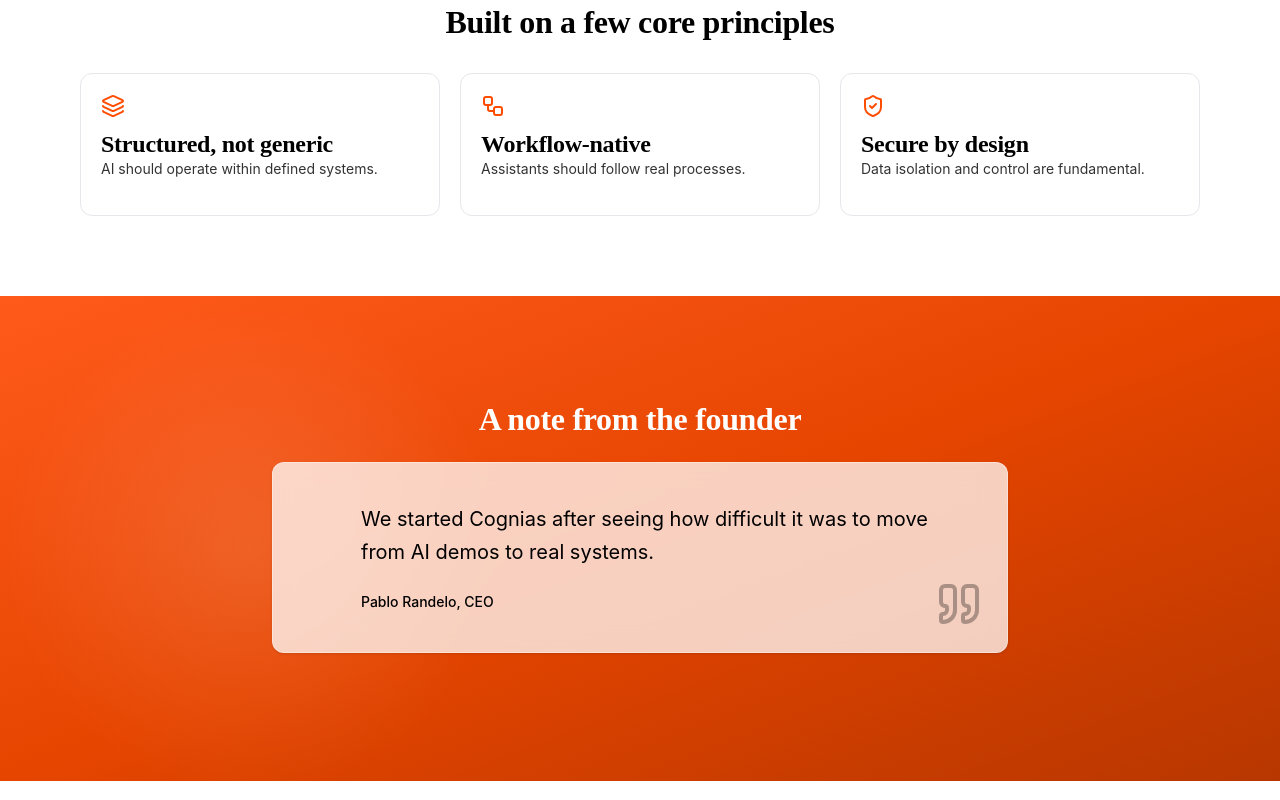
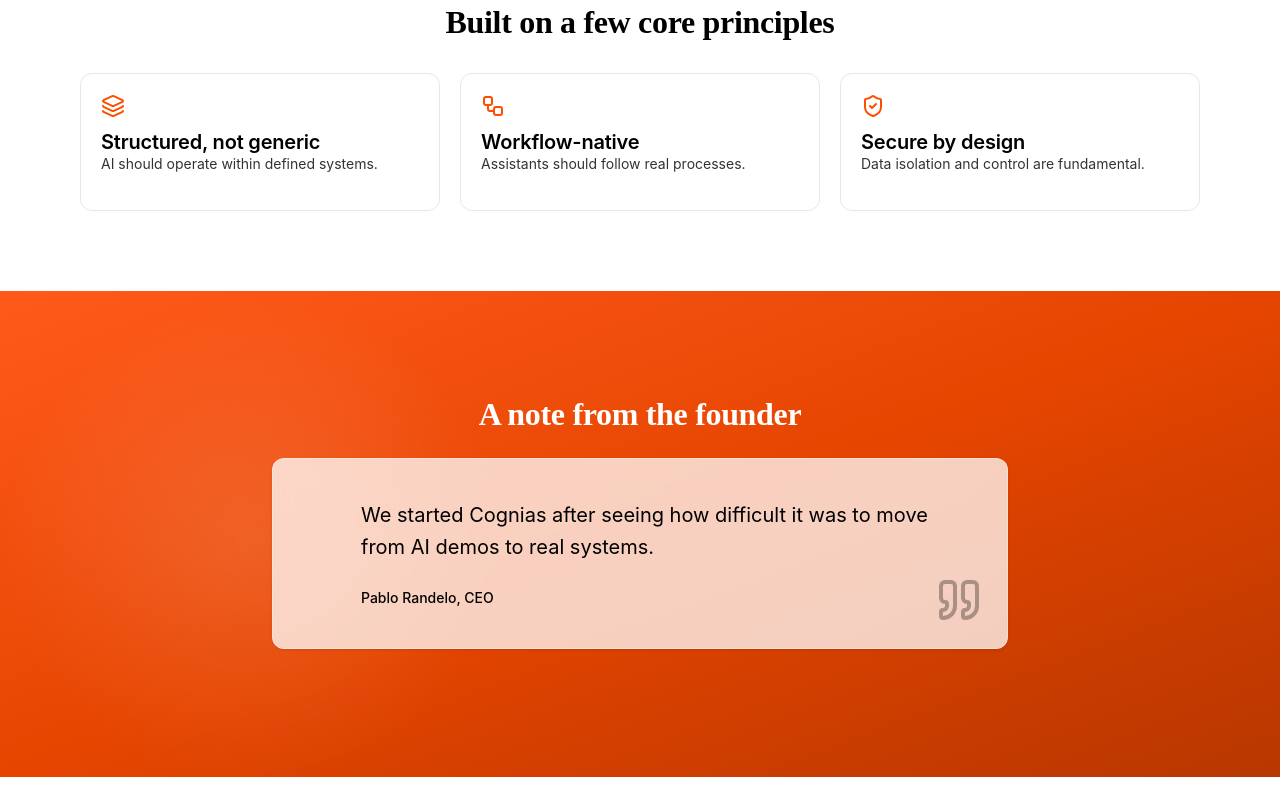
Before and after one commit to prandle/cognias-marketing, a React (Vite) app: page /about in a window 1280 px wide. Shown: the part 1220-2020 px from the top of the page. Built offline with nearby package versions, Linux system fonts and the light colour scheme.

Commit message:
google fonts

```diff
--- a/src/pages/about.tsx
+++ b/src/pages/about.tsx
@@ -149,7 +149,7 @@ return (
                 className="bg-surface border border-border rounded-[var(--radius-lg)] p-5"
               >
                 {item.icon}
-                <h3>{item.title}</h3>
+                <h4>{item.title}</h4>
                 <p className="text-sm opacity-80">{item.desc}</p>
               </div>
             ))}
--- a/src/version.json
+++ b/src/version.json
@@ -1,3 +1,3 @@
 {
-  "build": 136
+  "build": 137
 }
```
Also changed, not shown: 1 other file (tests, documents, lock files or other folders).
